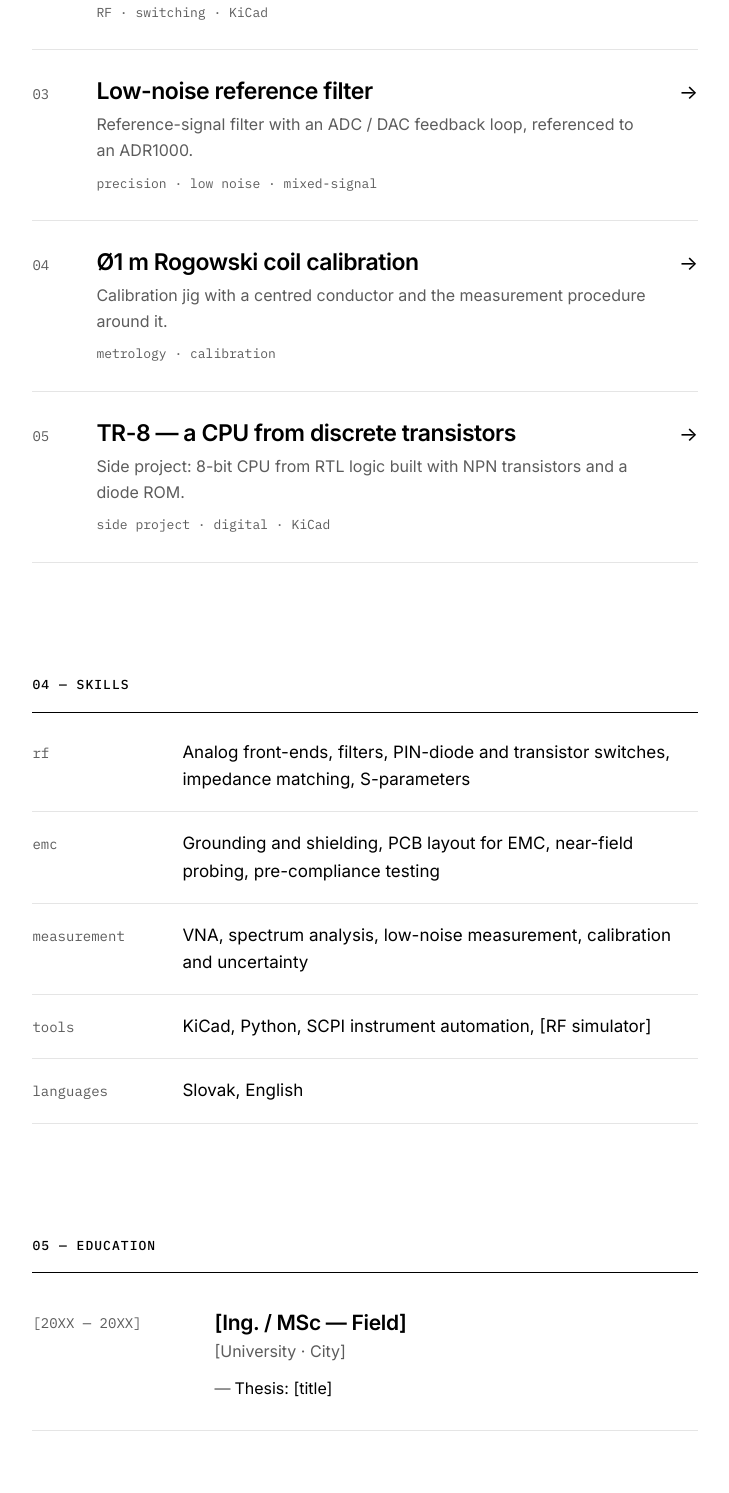
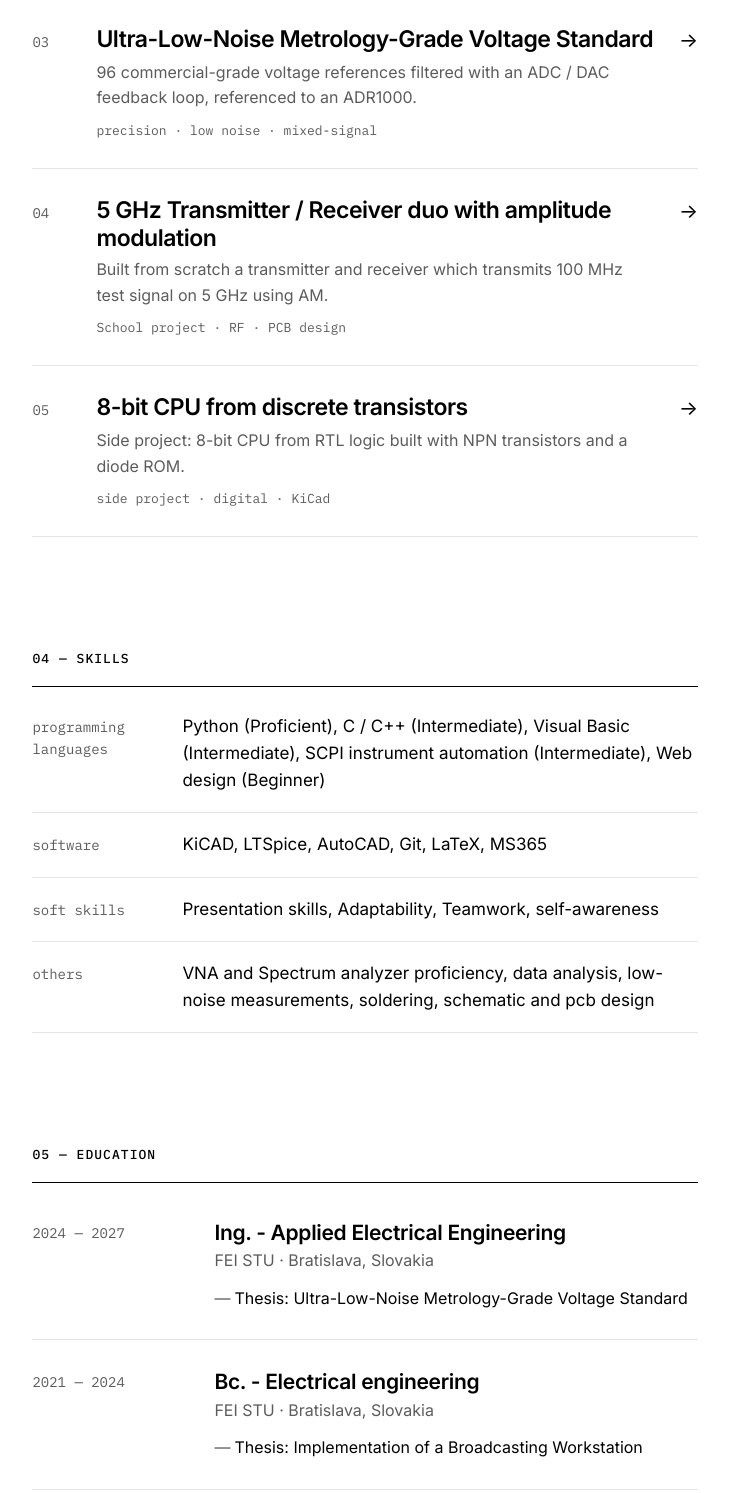
Before and after one commit to Salamista/web, a plain HTML site: page index.html in a window 1280 px wide. Shown: the part 2336-3829 px from the top of the page, without its empty margins (518-1247 px from the left). Drawn offline with Linux system fonts and the light colour scheme.

Commit message:
Added skills and changed project section

```diff
--- a/index.html
+++ b/index.html
@@ -1,4 +1,4 @@
-r<!doctype html>
+<!doctype html>
 <html lang="en">
 <head>
   <meta charset="utf-8">
@@ -133,32 +133,32 @@ r<!doctype html>
             <span class="project__title">Pick-up analog front-end</span>
             <span class="project__arrow" aria-hidden="true">→</span>
             <span class="project__desc">Beam diagnostics RF front-end — board redesign and relay endurance test bench.</span>
-        <span class="project__tags">RF · test bench · CERN</span>
+            <span class="project__tags">RF · failure-mode investigation · CERN</span>
         </a>
         <a class="project" href="projects/pin-diode-switch.html">
             <span class="project__num">02</span>
             <span class="project__title">PIN-diode RF switch</span>
             <span class="project__arrow" aria-hidden="true">→</span>
-        <span class="project__desc">DPDT, TEE and discrete-transistor SPDT variants — isolation vs. insertion loss.</span>
-        <span class="project__tags">RF · switching · KiCad</span>
+            <span class="project__desc">10W SPDT switch with with a focus on isolation between ports (> -50 dB).</span>
+            <span class="project__tags">RF · PCB Design · CERN</span>
         </a>
         <a class="project" href="projects/low-noise-reference.html">
             <span class="project__num">03</span>
-        <span class="project__title">Low-noise reference filter</span>
+            <span class="project__title">Ultra-Low-Noise Metrology-Grade Voltage Standard</span>
             <span class="project__arrow" aria-hidden="true">→</span>
-        <span class="project__desc">Reference-signal filter with an ADC / DAC feedback loop, referenced to an ADR1000.</span>
+            <span class="project__desc">96 commercial-grade voltage references filtered with an ADC / DAC feedback loop, referenced to an ADR1000.</span>
             <span class="project__tags">precision · low noise · mixed-signal</span>
         </a>
-      <a class="project" href="projects/rogowski-calibration.html">
+        <a class="project" href="projects/transmitter-receiver.html">
             <span class="project__num">04</span>
-        <span class="project__title">Ø1 m Rogowski coil calibration</span>
+            <span class="project__title">5 GHz Transmitter / Receiver duo with amplitude modulation</span>
             <span class="project__arrow" aria-hidden="true">→</span>
-        <span class="project__desc">Calibration jig with a centred conductor and the measurement procedure around it.</span>
-        <span class="project__tags">metrology · calibration</span>
+            <span class="project__desc">Built from scratch a transmitter and receiver which transmits 100 MHz test signal on 5 GHz using AM.</span>
+            <span class="project__tags">School project · RF · PCB design</span>
         </a>
         <a class="project" href="projects/tr8-cpu.html">
             <span class="project__num">05</span>
-        <span class="project__title">TR-8 — a CPU from discrete transistors</span>
+            <span class="project__title">8-bit CPU from discrete transistors</span>
             <span class="project__arrow" aria-hidden="true">→</span>
             <span class="project__desc">Side project: 8-bit CPU from RTL logic built with NPN transistors and a diode ROM.</span>
             <span class="project__tags">side project · digital · KiCad</span>
@@ -169,16 +169,15 @@ r<!doctype html>
     <section id="skills" aria-labelledby="skills-h">
       <h2 class="label" id="skills-h">04 — Skills</h2>
       <dl class="skills">
-        <dt>rf</dt>
-        <dd>Analog front-ends, filters, PIN-diode and transistor switches, impedance matching, S-parameters</dd>
-        <dt>emc</dt>
-        <dd>Grounding and shielding, PCB layout for EMC, near-field probing, pre-compliance testing</dd>
-        <dt>measurement</dt>
-        <dd>VNA, spectrum analysis, low-noise measurement, calibration and uncertainty</dd>
-        <dt>tools</dt>
-        <dd>KiCad, Python, SCPI instrument automation, [RF simulator]</dd>
-        <dt>languages</dt>
-        <dd>Slovak, English</dd>
+        <dt>programming languages</dt>
+        <dd>Python (Proficient), C / C++ (Intermediate), Visual Basic (Intermediate), SCPI instrument automation (Intermediate), Web design (Beginner)</dd>
+        <dt>software</dt>
+        <dd>KiCAD, LTSpice, AutoCAD, Git, LaTeX, MS365 </dd>
+        <dt>soft skills</dt>
+        <dd>Presentation skills, Adaptability, Teamwork, self-awareness</dd>
+        <dt>others</dt>
+        <dd>VNA and Spectrum analyzer proficiency, data analysis, low-noise measurements, soldering, schematic and pcb design</dd>
+
       </dl>
     </section>
 
@@ -186,12 +185,23 @@ r<!doctype html>
     <section id="education" aria-labelledby="education-h">
         <h2 class="label" id="education-h">05 — Education</h2>
         <article class="entry">
-        <p class="entry__when">[20XX — 20XX]</p>
+            <p class="entry__when">2024 — 2027</p>
             <div>
-          <h3 class="entry__title">[Ing. / MSc — Field]</h3>
-          <p class="entry__org">[University · City]</p>
+                <h3 class="entry__title">Ing. - Applied Electrical Engineering</h3>
+                <p class="entry__org">FEI STU · Bratislava, Slovakia</p>
                 <ul class="entry__body">
-            <li>Thesis: [title]</li>
+                    <li>Thesis: Ultra-Low-Noise Metrology-Grade Voltage Standard</li>
+                </ul>
+            </div>
+        </article>
+
+        <article class="entry">
+            <p class="entry__when">2021 — 2024</p>
+            <div>
+                <h3 class="entry__title">Bc. - Electrical engineering</h3>
+                <p class="entry__org">FEI STU · Bratislava, Slovakia</p>
+                <ul class="entry__body">
+                    <li>Thesis: Implementation of a Broadcasting Workstation</li>
                 </ul>
             </div>
         </article>
```
Lines whose indentation alone changed are shown as unchanged.
